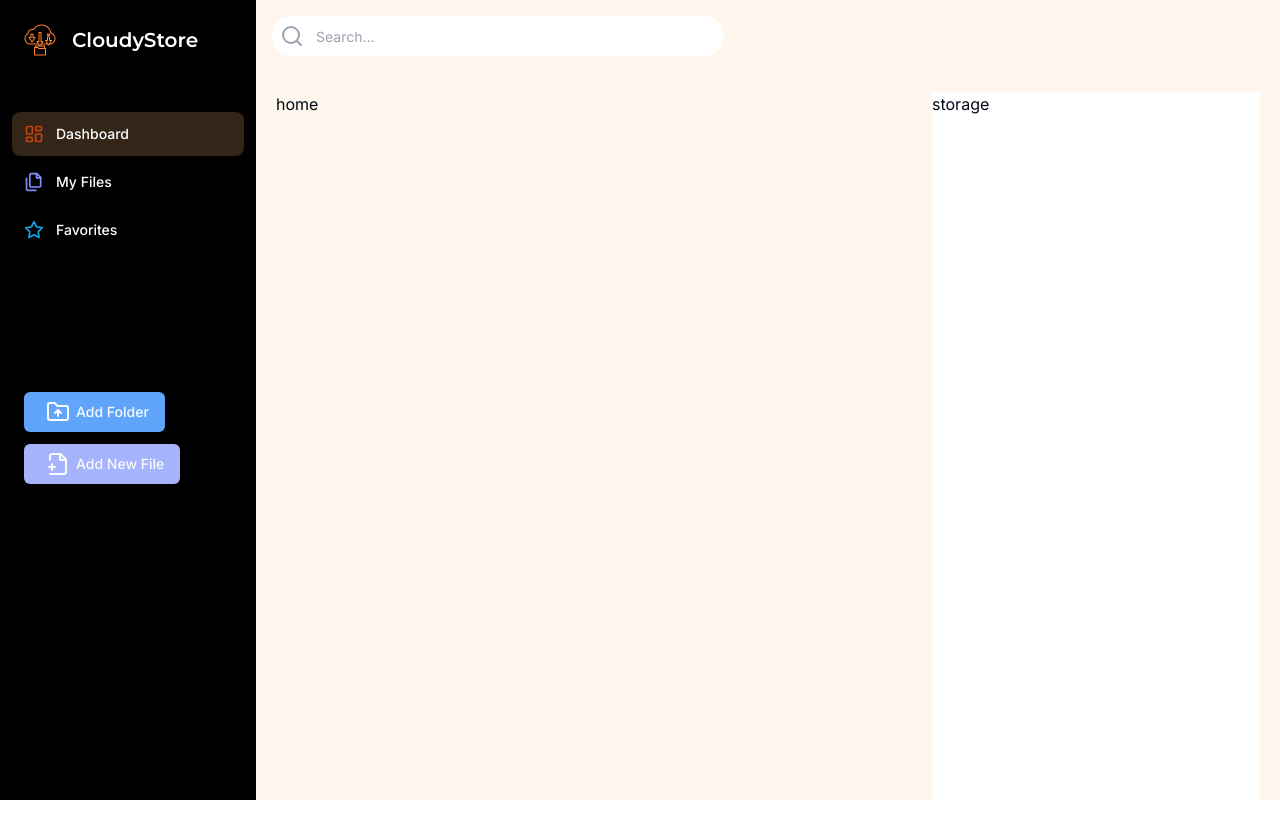
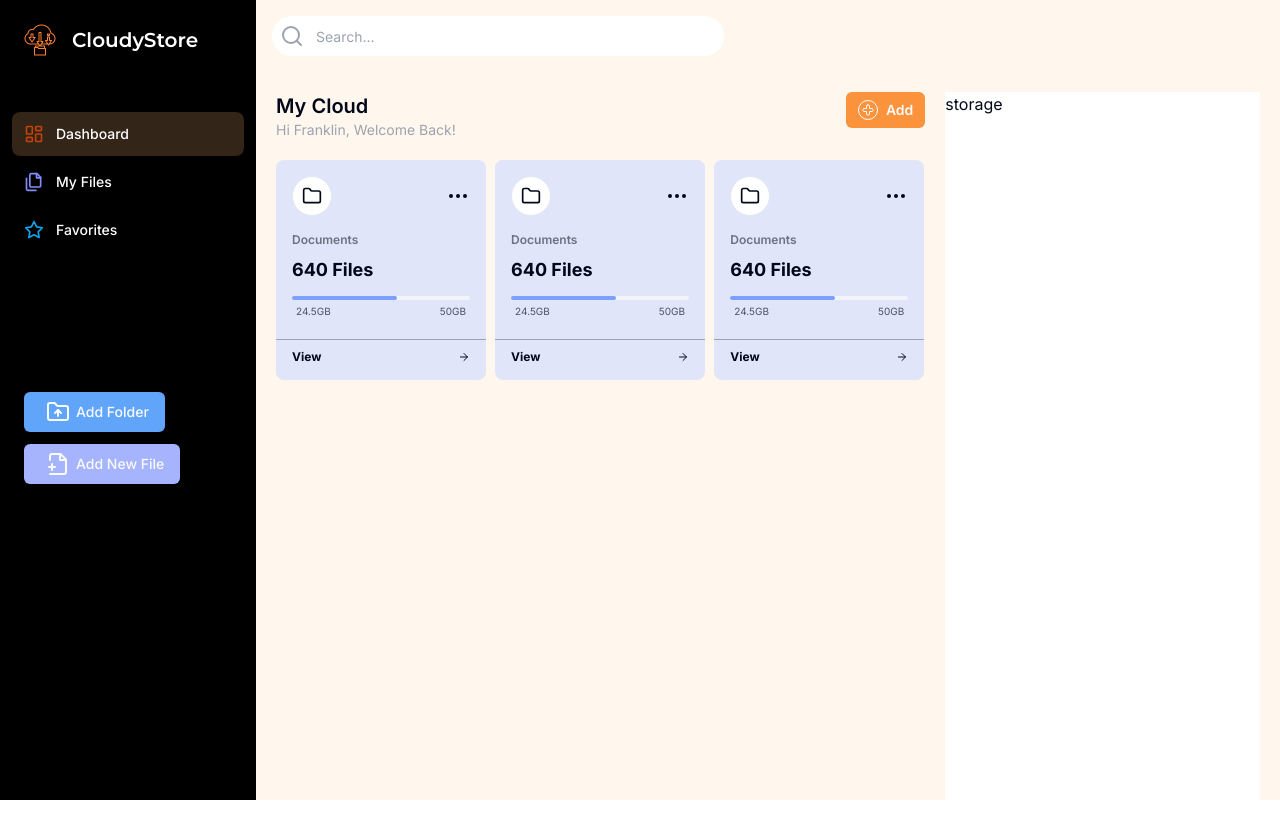
Before and after one commit to fiificode/cloudystore, a Next.js app: page /dashboard in a window 1280 px wide. Shown: the top 838 px of the page. Built offline with nearby package versions, Linux system fonts and the light colour scheme.

Commit message:
summary folders

```diff
--- a/app/(dashboard)/(routes)/dashboard/page.tsx
+++ b/app/(dashboard)/(routes)/dashboard/page.tsx
@@ -1,12 +1,33 @@
 import React from 'react'
 import { UserButton } from "@clerk/nextjs";
+import { Button } from '@/components/ui/button';
+import { Cross } from 'lucide-react';
+import Categorycard from '@/components/categorycard/Categorycard';
 
 const DashboardPage = () => {
   return (
     <>
-      <div className='grid p-5 grid-cols-1 md:grid-cols-3 md:h-screen w-full'>
+      <div className='grid p-5 grid-cols-1 gap-5 md:grid-cols-3 md:h-screen w-full'>
         <div className='col-span-2'>
-          home
+          <div className="top flex justify-between mb-5">
+            <div>
+              <h2 className='text-xl font-semibold'>My Cloud</h2>
+              <p className='text-sm text-gray-400'>Hi Franklin, Welcome Back!</p>
+            </div>
+            <div>
+              <Button variant={"add"} size={"sm"}>
+                <div className='w-5 h-5 border flex items-center justify-center rounded-full border-white'>
+                  <Cross className='w-3 h-3 '/>
+                </div>
+                <span className='ml-2 font-semibold'>Add</span>
+              </Button>
+            </div>
+          </div>
+          <div className='grid sm:grid-cols-3 xl:grid-cols-3 grid-cols-1 gap-2'>
+            <Categorycard />
+            <Categorycard />
+            <Categorycard />
+          </div>
         </div>
         <div className='bg-white h-full'>storage</div>
       </div>
--- a/app/(dashboard)/layout.tsx
+++ b/app/(dashboard)/layout.tsx
@@ -5,11 +5,11 @@ import React from "react";
 const AppLayout = ({ children }: { children: React.ReactNode }) => {
   return (
     <div className="h-full relative bg-orange-50">
-      <div className="hidden h-full md:flex md:flex-col md:fixed md:w-64 md:inset-y-0 z-[80] bg-black">
+      <div className="hidden h-full lg:flex lg:flex-col lg:fixed lg:w-64 lg:inset-y-0 z-[80] bg-black">
         <Sidebar />
       </div>
       <Navbar />
-      <main className="md:pl-64">{children}</main>
+      <main className="lg:pl-64">{children}</main>
     </div>
   );
 };
--- a/app/(landing)/page.tsx
+++ b/app/(landing)/page.tsx
@@ -1,10 +1,13 @@
 import { Button } from '@/components/ui/button'
+import Link from 'next/link'
 
 export default function LandingPage() {
   return (
     <main className="flex min-h-screen flex-col items-center justify-between p-24">
       <h1 className='text-5xl'>Cloudy Store</h1>
-      <Button>This is Button</Button>
+      <Link href={"/sign-in"}>
+        <Button>This is Button</Button>
+      </Link>
     </main>
   )
 }
--- /dev/null
+++ b/components/FolderItem/FolderItem.tsx
@@ -0,0 +1,9 @@
+import React from 'react'
+
+const FolderItem = () => {
+  return (
+    <div>FolderItem</div>
+  )
+}
+
+export default FolderItem
--- /dev/null
+++ b/components/FolderList/FolderList.tsx
@@ -0,0 +1,19 @@
+import { Folder } from 'lucide-react'
+import React from 'react'
+
+const FolderList = () => {
+    const folderList = [
+        {
+            id:1,
+            name:"Mobile App",
+            color:"",
+            icon:Folder,
+            files:123,
+        }
+    ]
+  return (
+    <div>FolderList</div>
+  )
+}
+
+export default FolderList
--- /dev/null
+++ b/components/categorycard/Categorycard.tsx
@@ -0,0 +1,51 @@
+"use client"
+import { ArrowRight, Folder, MoreHorizontal } from 'lucide-react'
+import { Progress } from "@/components/ui/progress"
+import React, { useEffect, useState } from 'react'
+
+const Categorycard = () => {
+  const [isMounted,setIsMounted] = useState(false);
+  useEffect(() => {
+      setIsMounted(true);
+  },[]);
+  if (!isMounted) {
+      return null;
+  }
+  return (
+    <div className='md:w-[180px] lg:w-[150px] xl:w-[210px] sm:w-full h-[220px] bg-[#e0e5fa] rounded-lg'>
+        <div className='top p-4'>
+          <div className='flex flex-row justify-between items-center'>
+            <div className="icon bg-white w-10 h-10 border rounded-full flex items-center justify-center">
+              <Folder className='w-5 h-5'/>
+            </div>
+            <div className="dots">
+              <MoreHorizontal />
+            </div>
+          </div>
+          <div className="title mt-4 mb-2">
+            <h4 className='text-xs text-gray-500 font-semibold'>Documents</h4>
+          </div>
+          <div className="filenumber">
+            <span className='font-bold text-lg'>640 Files</span>
+          </div>
+          <div className="progressbar mt-3">
+          <Progress value={59} color={"bg-[#7ba0ff]"} className='w-full'/>
+          <div className='flex flex-row p-1 justify-between items-center text-[10px] text-gray-600'>
+            <span>24.5GB</span>
+            <span>50GB</span>
+          </div>
+          </div>
+        </div>
+        <div className=' border-t-[0.8px] w-full border-t-gray-400'>
+          <div className='px-4 flex mt-2 flex-row justify-between items-center text-[12px]'>
+            <h4 className='font-bold'>View</h4>
+            <div>
+              <ArrowRight className='w-3 h-3' />
+            </div>
+          </div>
+        </div>
+    </div>
+  )
+}
+
+export default Categorycard
--- a/components/navbar/Navbar.tsx
+++ b/components/navbar/Navbar.tsx
@@ -8,7 +8,7 @@ const Navbar = () => {
   return (
     <div className='flex justify-evenly items-center p-4'>
         <MobileSidebar />
-        <div className='md:pl-64 w-full'>
+        <div className='lg:pl-64 w-full'>
         <Searchbar />
         </div>
         <div className="flex w-full justify-end">
--- a/components/ui/button.tsx
+++ b/components/ui/button.tsx
@@ -12,6 +12,7 @@ const buttonVariants = cva(
         default: "bg-primary text-primary-foreground hover:bg-primary/90",
         folder: "bg-blue-400 text-primary-foreground hover:bg-primary/90",
         file: "bg-indigo-300 text-primary-foreground hover:bg-primary/90",
+        add: "bg-orange-400 text-primary-foreground hover:bg-primary/90",
         destructive:
           "bg-destructive text-destructive-foreground hover:bg-destructive/90",
         outline:
--- /dev/null
+++ b/components/ui/progress.tsx
@@ -0,0 +1,28 @@
+"use client"
+
+import * as React from "react"
+import * as ProgressPrimitive from "@radix-ui/react-progress"
+
+import { cn } from "@/lib/utils"
+
+const Progress = React.forwardRef<
+  React.ElementRef<typeof ProgressPrimitive.Root>,
+  React.ComponentPropsWithoutRef<typeof ProgressPrimitive.Root>
+>(({ className,color, value, ...props }, ref) => (
+  <ProgressPrimitive.Root
+    ref={ref}
+    className={cn(
+      "relative h-1 w-full overflow-hidden rounded-full bg-secondary",
+      className
+    )}
+    {...props}
+  >
+    <ProgressPrimitive.Indicator
+      className={cn("h-full w-full rounded-full flex-1 transition-all",color)}
+      style={{ transform: `translateX(-${100 - (value || 0)}%)` }}
+    />
+  </ProgressPrimitive.Root>
+))
+Progress.displayName = ProgressPrimitive.Root.displayName
+
+export { Progress }
--- a/package.json
+++ b/package.json
@@ -11,6 +11,7 @@
   "dependencies": {
     "@clerk/nextjs": "^4.23.1",
     "@radix-ui/react-dialog": "^1.0.4",
+    "@radix-ui/react-progress": "^1.0.3",
     "@radix-ui/react-slot": "^1.0.2",
     "@types/node": "20.4.5",
     "@types/react": "18.2.16",
```
Also changed, not shown: 1 other file (tests, documents, lock files or other folders).
